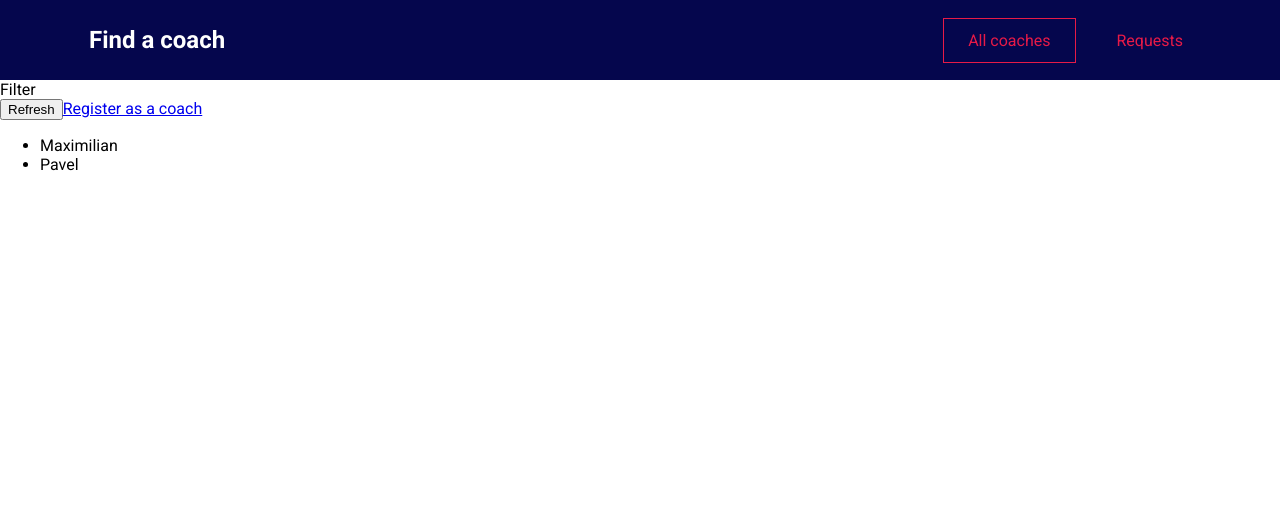
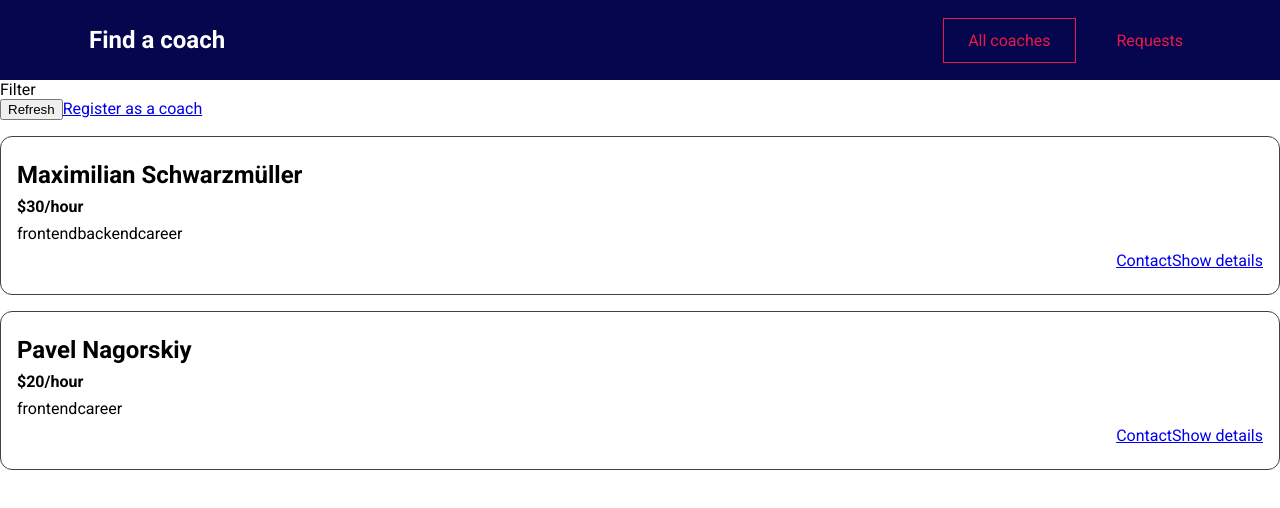
Before and after one commit to TripleNine666/vue-find-coach, a Vue app: page /coaches in a window 1280 px wide. Shown: the top 508 px of the page. Built offline with nearby package versions, Linux system fonts and the light colour scheme.

Commit message:
CoachesList and CoachItem update

```diff
--- /dev/null
+++ b/src/components/coaches/CoachItem.vue
@@ -0,0 +1,57 @@
+<template>
+  <li>
+    <h3>{{ fullName }}</h3>
+    <h4>${{ rate }}/hour</h4>
+    <div>
+      <span v-for="area in areas" :key="area">{{ area }}</span>
+    </div>
+    <div class="actions">
+      <router-link :to="coachContactLink"> Contact </router-link>
+      <router-link :to="coachDetailsLink"> Show details </router-link>
+    </div>
+  </li>
+</template>
+
+<script>
+export default {
+  props: ["id", "firstName", "lastName", "rate", "areas"],
+  computed: {
+    fullName() {
+      return this.firstName + " " + this.lastName;
+    },
+    coachContactLink() {
+      return this.$route.path + "/" + this.id + "/contact";
+    },
+    coachDetailsLink() {
+      return this.$route.path + "/" + this.id;
+    },
+  },
+};
+</script>
+
+<style scoped>
+li {
+  margin: 1rem 0;
+  border: 1px solid #424242;
+  border-radius: 12px;
+  padding: 1rem;
+}
+
+h3 {
+  font-size: 1.5rem;
+}
+
+h3,
+h4 {
+  margin: 0.5rem 0;
+}
+
+div {
+  margin: 0.5rem 0;
+}
+
+.actions {
+  display: flex;
+  justify-content: flex-end;
+}
+</style>
--- a/src/pages/coaches/CoachesList.vue
+++ b/src/pages/coaches/CoachesList.vue
@@ -6,19 +6,40 @@
       <router-link to="/register">Register as a coach</router-link>
     </div>
     <ul v-if="hasCoaches">
-      <li v-for="coach in coaches" :key="coach.id">
-        {{ coach.firstName }}
-      </li>
+      <coach-item
+        v-for="coach in coaches"
+        :key="coach.id"
+        :id="coach.id"
+        :first-name="coach.firstName"
+        :last-name="coach.lastName"
+        :rate="coach.hourlyRate"
+        :areas="coach.areas"
+      ></coach-item>
     </ul>
     <h3 v-else>No coaches yet.</h3>
   </section>
 </template>
 
 <script>
+import CoachItem from "@/components/coaches/CoachItem.vue";
 import { mapGetters } from "vuex";
 export default {
+  components: { CoachItem },
   computed: {
     ...mapGetters("coaches", ["coaches", "hasCoaches"]),
   },
 };
 </script>
+
+<style scoped>
+ul {
+  list-style: none;
+  margin: 0;
+  padding: 0;
+}
+
+.controls {
+  display: flex;
+  justify-content: space-between;
+}
+</style>
--- a/src/store/modules/coaches/index.js
+++ b/src/store/modules/coaches/index.js
@@ -23,7 +23,7 @@
           areas: ["frontend", "career"],
           description:
             "I am Pavel and as a senior developer in a greate tech company, I can help you get your first job or progress in your current role.",
-          hourlyRate: 30,
+          hourlyRate: 20,
         },
       ],
     };
```
